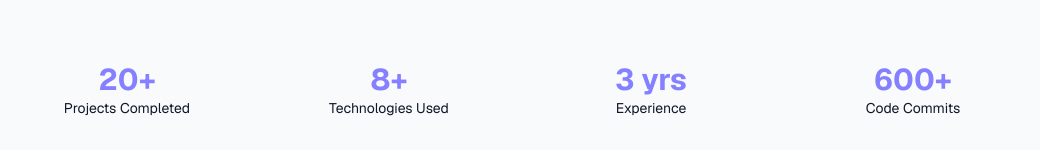
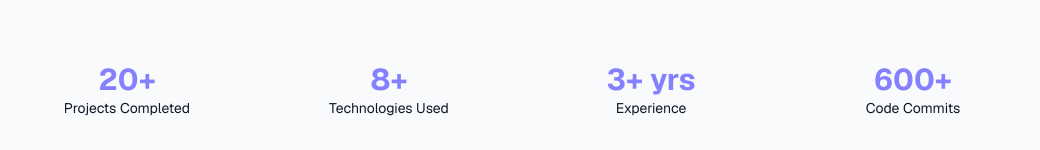
Before and after one commit to Jeffreyai7/my-portfolio, a Next.js app: page / in a window 1280 px wide. Shown: the part 420-570 px from the top of the page, without its empty margins (120-1160 px from the left). Built offline with nearby package versions, Linux system fonts and the light colour scheme.

Commit message:
update++

```diff
--- a/src/components/StatsSection.tsx
+++ b/src/components/StatsSection.tsx
@@ -14,7 +14,7 @@ const StatsSection = () => {
         <p className=" text-sm">Technologies Used</p>
       </div>
       <div>
-        <Counter to={3} suffix=" yrs" />
+        <Counter to={3} suffix="+ yrs" />
         <p className=" text-sm">Experience</p>
       </div>
       <div>
```
